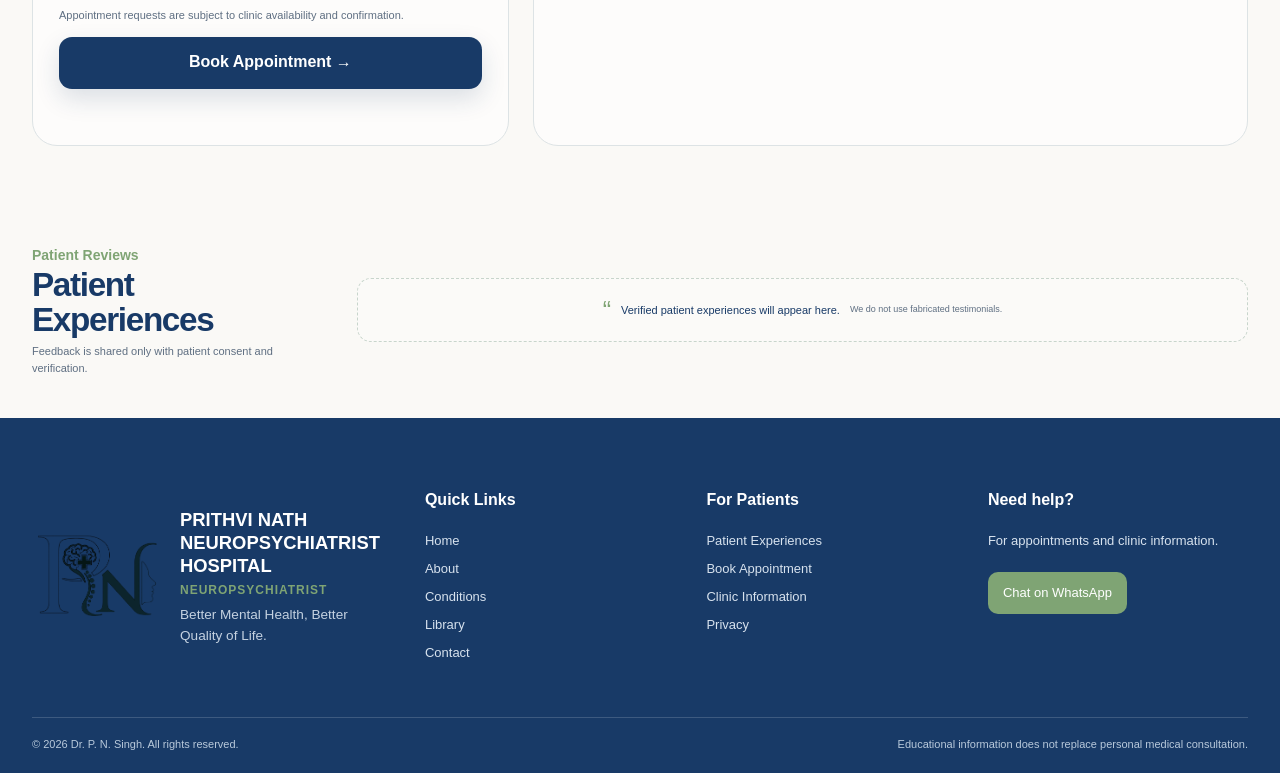
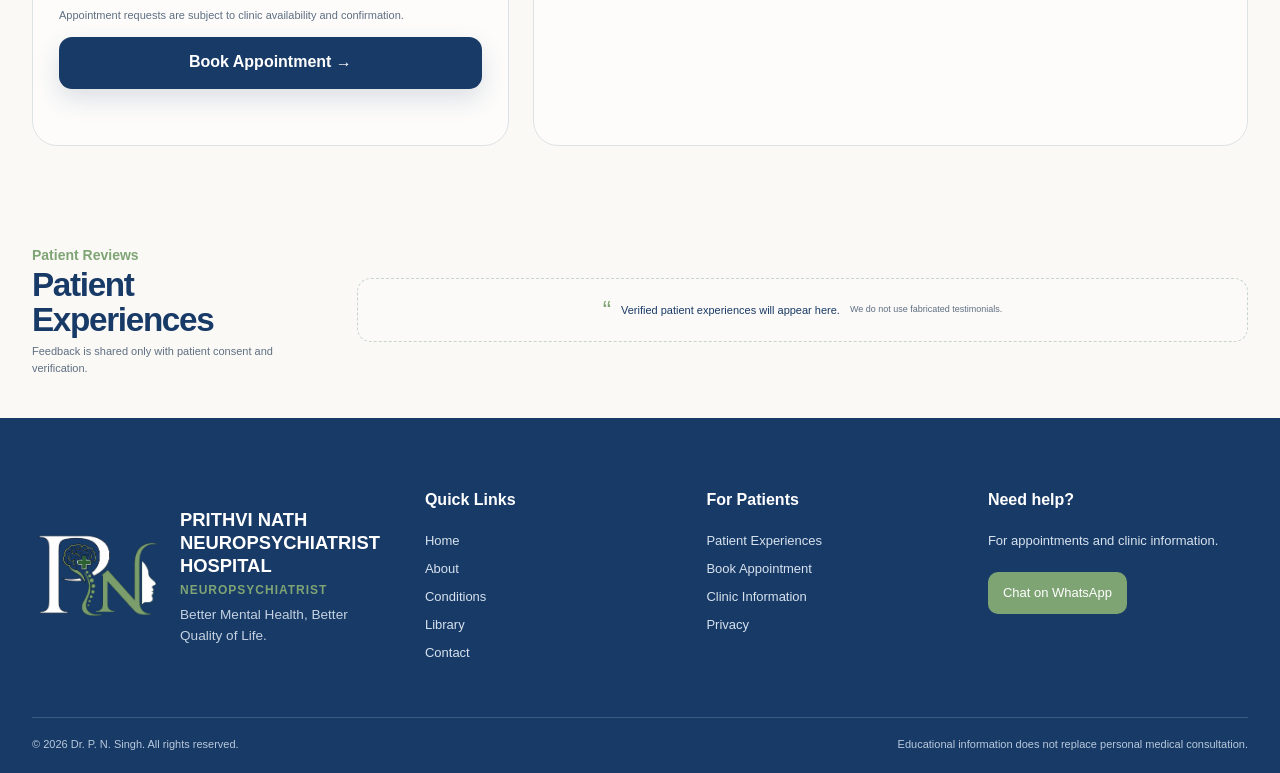
Before and after one commit to BLACKSHADOWS4/dr-pn-singh-site, a website: page public/index.html in a window 1280 px wide. Shown: the part 2531-3304 px from the top of the page. Drawn offline with Linux system fonts and the light colour scheme.

Commit message:
footer logo design

```diff
--- a/public/index.html
+++ b/public/index.html
@@ -984,7 +984,7 @@
         <div class="footer-brand" style="display: flex; align-items: center; gap: 18px; grid-column: span 1;">
 
             <!-- Correct path starting with / -->
-            <img src="/Images/logo.png" alt="Prithvi Nath Hospital Logo" style="width: 130px; height: auto; mix-blend-mode: multiply; background: transparent; flex-shrink: 0;" />
+            <img src="/Images/logo.png" alt="Prithvi Nath Hospital Logo" style="width: 130px; height: auto; background: transparent; flex-shrink: 0;" />
 
             <div style="display: flex; flex-direction: column; justify-content: center;">
                 <h3 style="margin: 0 0 4px 0; font-size: 1.15rem; line-height: 1.25;">
```
